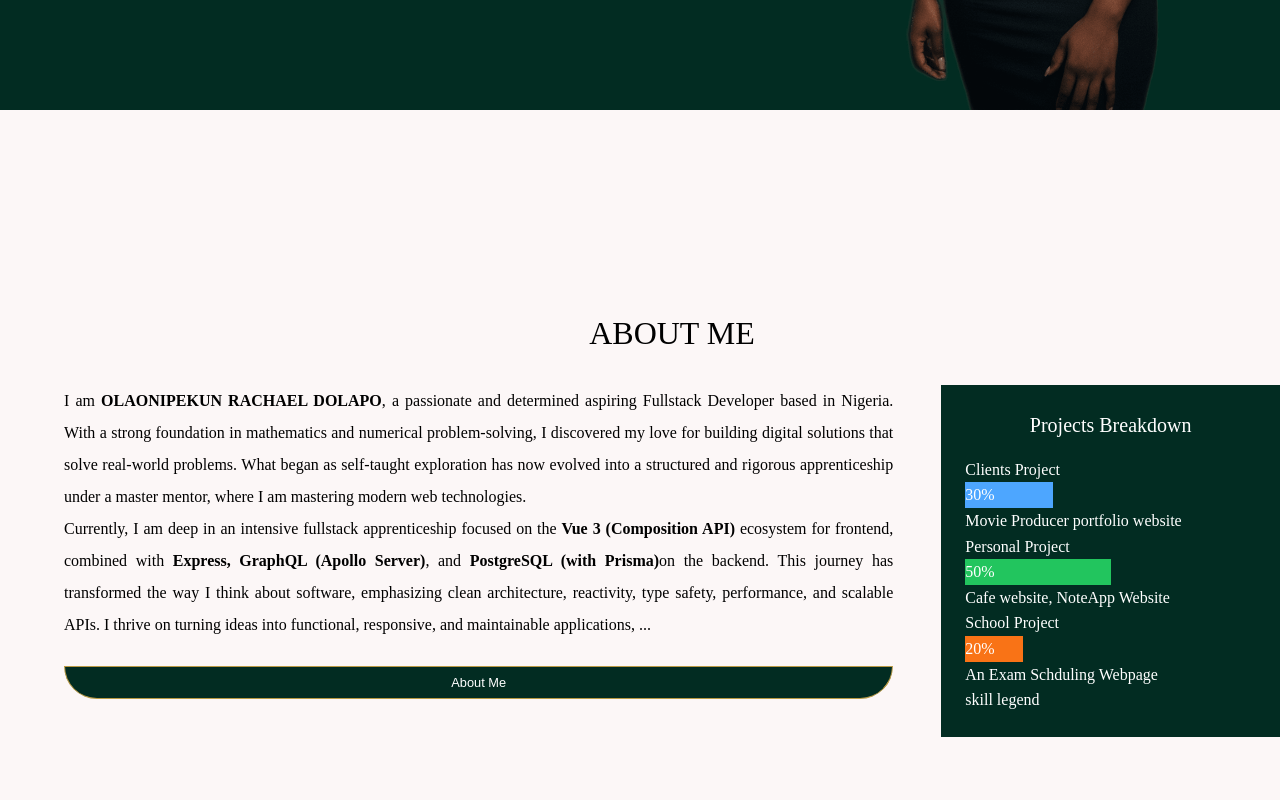
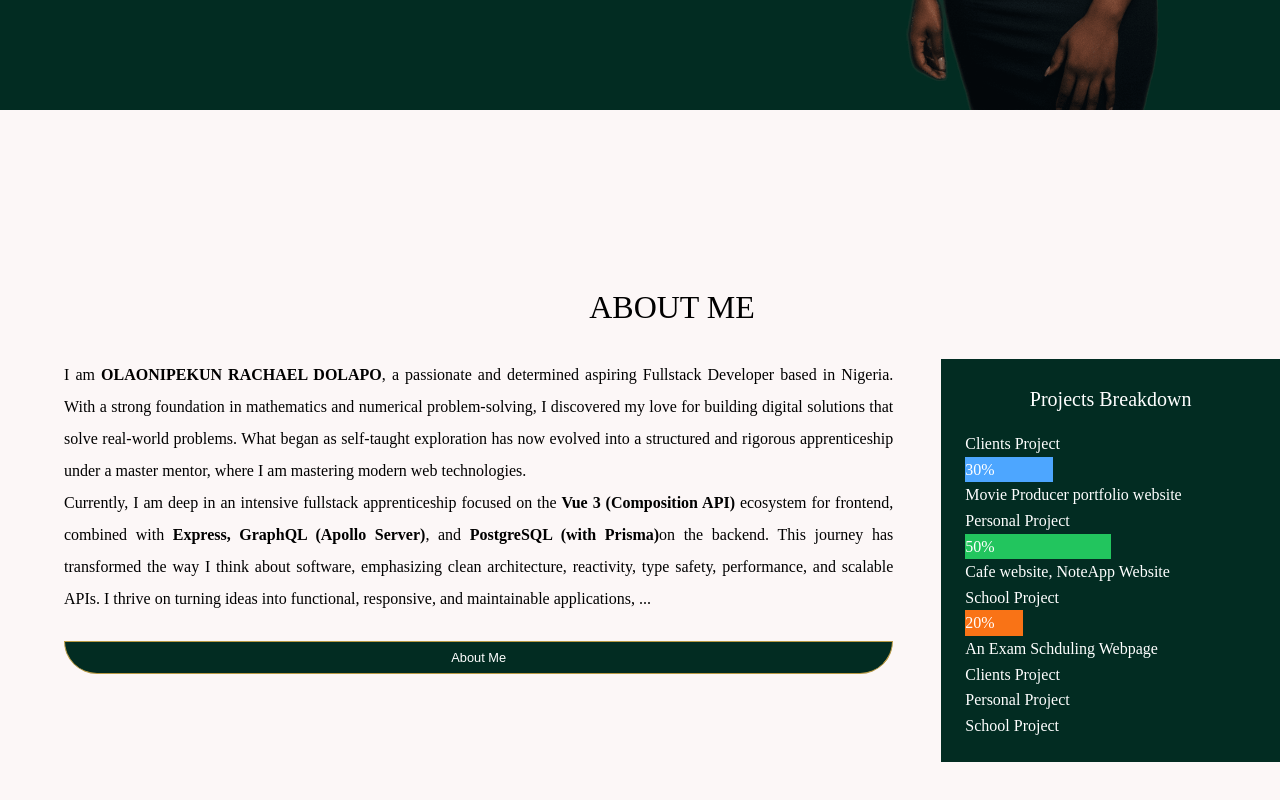
Before and after one commit to Lovethrech/my-main-portfolio, a Vue app: page / in a window 1280 px wide. Shown: the part 621-1421 px from the top of the page. Built offline with nearby package versions, Linux system fonts and the light colour scheme.

Commit message:
working on the home-about components.

```diff
--- a/src/components/home/about/HomeAboutSkillsBarChart.vue
+++ b/src/components/home/about/HomeAboutSkillsBarChart.vue
@@ -56,9 +56,9 @@ const skills=ref([
 
         <!-- LEGEND  -->
         <div class="legend">
-            <div class="legend-item">
-                <span class="legend-dot"></span>
-                <span>skill legend</span>
+            <div v-for="skill in skills" :key="skill.index" class="legend-item">
+                <span class="legend-dot" :style="{backgroundColor:skill.color}"></span>
+                <span>{{skill.label}}</span>
             </div>
         </div>
     </div>
@@ -74,4 +74,7 @@ const skills=ref([
     margin-bottom: 2vh;
     color: #ffffff;
 }
+.bar-wrapper{
+
+}
 </style>
```
